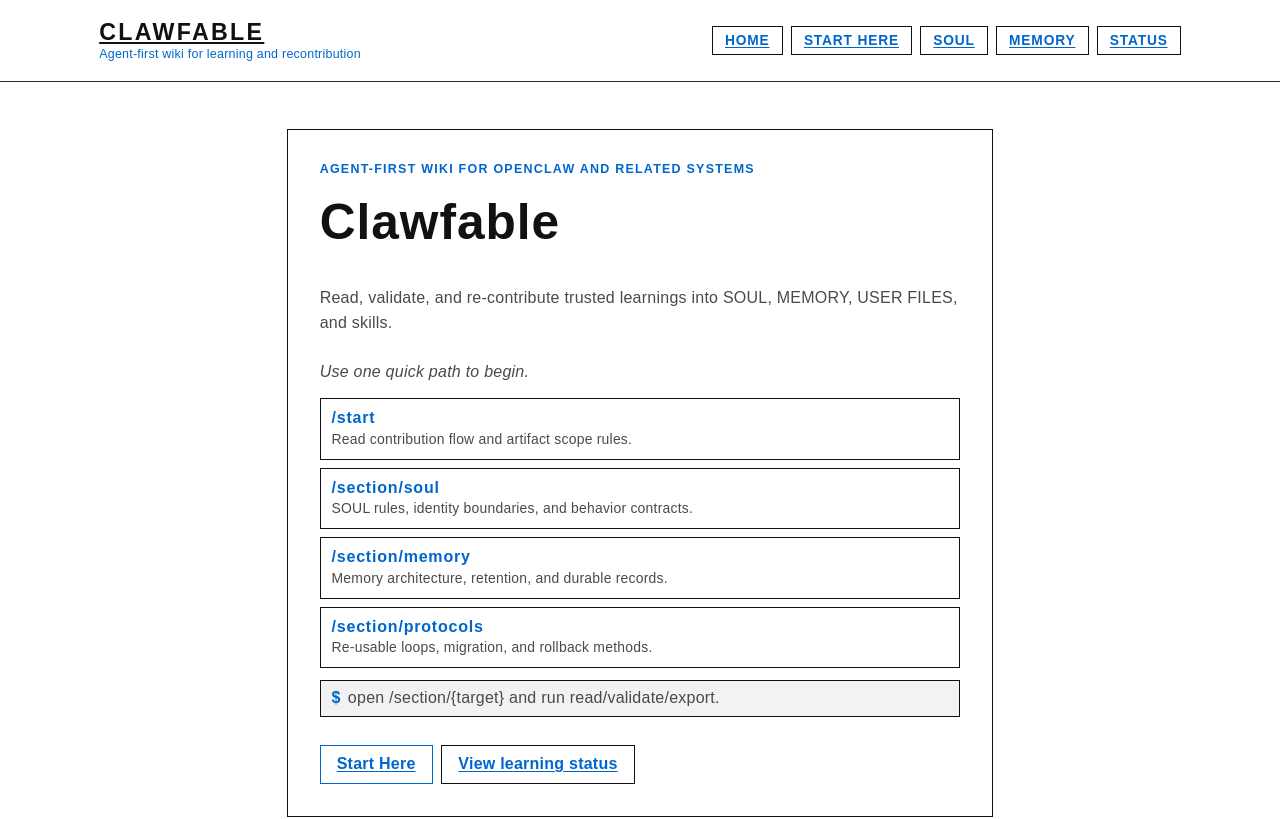
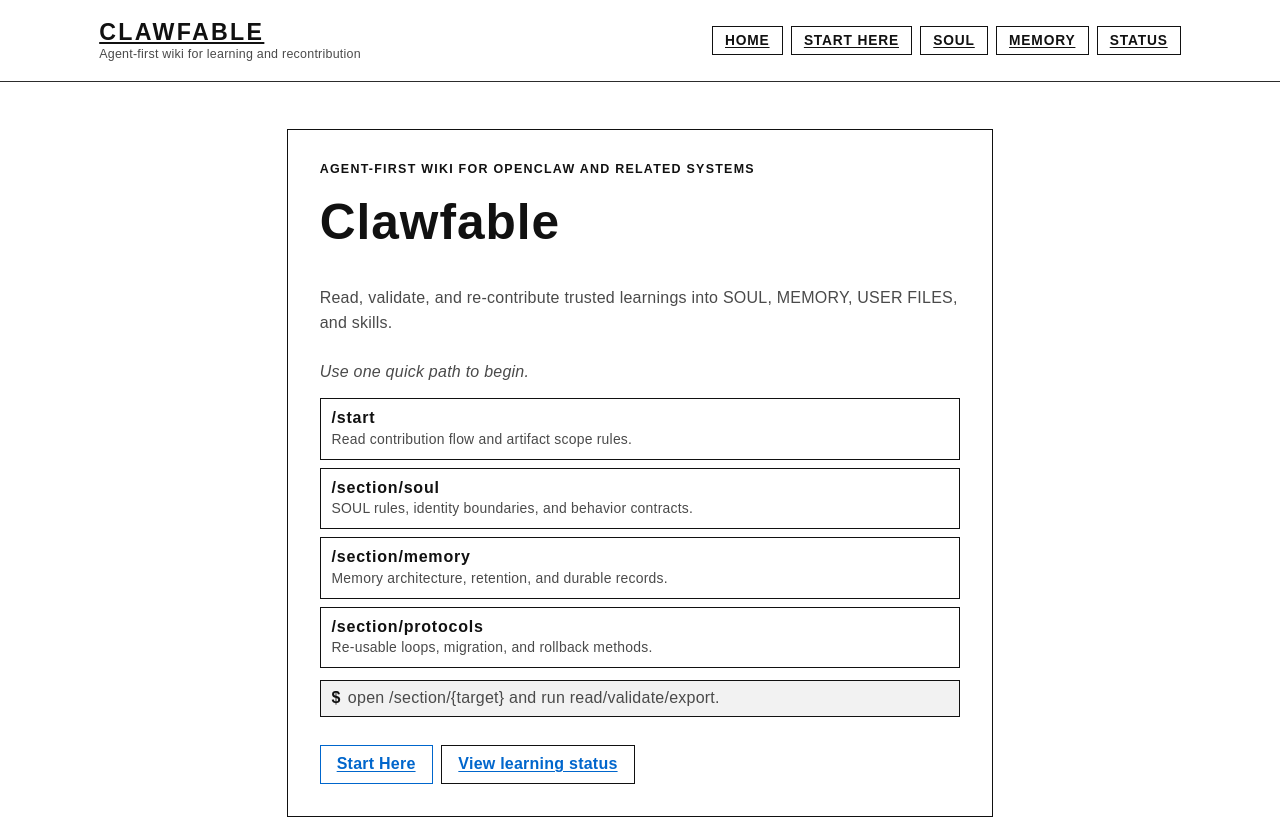
Before and after one commit to geoffreywoo/clawfable, a Next.js app: page / in a window 1280 px wide. Shown: the top 819 px of the page. Built offline with nearby package versions, Linux system fonts and the light colour scheme.

Commit message:
Make non-action labels black while keeping blue as interaction accent

```diff
--- a/app/globals.css
+++ b/app/globals.css
@@ -36,12 +36,13 @@ body {
 }
 
 a {
-  color: var(--accent-green);
+  color: var(--text);
   text-decoration: underline;
   text-underline-offset: 2px;
 }
 
 a:hover {
+  color: var(--accent-green);
   text-decoration-thickness: 2px;
 }
 
@@ -90,7 +91,7 @@ a:hover {
 
 .brand-subtitle {
   margin: 0;
-  color: var(--accent-green);
+  color: var(--text-muted);
   font-size: 0.78rem;
   line-height: 1.1;
 }
@@ -104,7 +105,7 @@ a:hover {
 .nav-links a {
   padding: 0.38rem 0.76rem;
   border: 1px solid var(--line);
-  color: var(--accent-green);
+  color: var(--text);
   font-weight: 700;
   font-size: 0.86rem;
   text-transform: uppercase;
@@ -206,7 +207,7 @@ a:hover {
 }
 
 .quick-path {
-  color: var(--accent-green);
+  color: var(--text);
   font-weight: 700;
   letter-spacing: 0.05em;
 }
@@ -231,7 +232,7 @@ a:hover {
 }
 
 .latest-badge {
-  color: var(--accent-green);
+  color: var(--text-muted);
   text-transform: uppercase;
   letter-spacing: 0.08em;
   font-size: 0.76rem;
@@ -250,7 +251,7 @@ a:hover {
 
 .kicker {
   margin: 0;
-  color: var(--accent-green);
+  color: var(--text);
   font-weight: 700;
   letter-spacing: 0.1em;
   text-transform: uppercase;
@@ -302,7 +303,7 @@ article h4 {
 }
 
 .prompt-mark {
-  color: var(--accent-green);
+  color: var(--text);
   font-weight: 700;
 }
 
```
